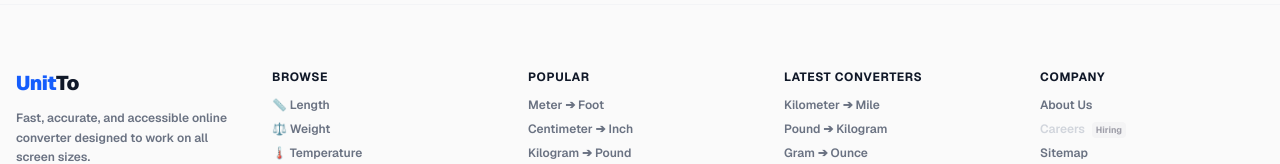
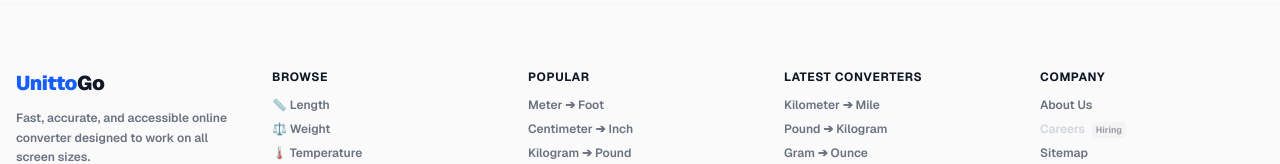
Before and after one commit to prakasitearth/UnitTo, a Next.js app: page /en/length in a window 1280 px wide. Shown: the part 1791-1955 px from the top of the page. Built offline with nearby package versions, Linux system fonts and the light colour scheme; no server answers.

Commit message:
fix: rename footer brand logo text from UnitTo to UnittoGo

```diff
--- a/src/components/layout/footer.tsx
+++ b/src/components/layout/footer.tsx
@@ -35,7 +35,7 @@ export const Footer: React.FC = () => {
           {/* Column 1: Brand details */}
           <div className="col-span-2 md:col-span-1 space-y-3">
             <div className="text-xl font-black tracking-tight text-blue-600 dark:text-blue-500">
-              Unit<span className="text-gray-900 dark:text-gray-100">To</span>
+              Unitto<span className="text-gray-900 dark:text-gray-100">Go</span>
             </div>
             <p className="text-gray-500 dark:text-gray-400 text-xs leading-relaxed font-semibold max-w-xs">
               {t("brandDesc")}
```
